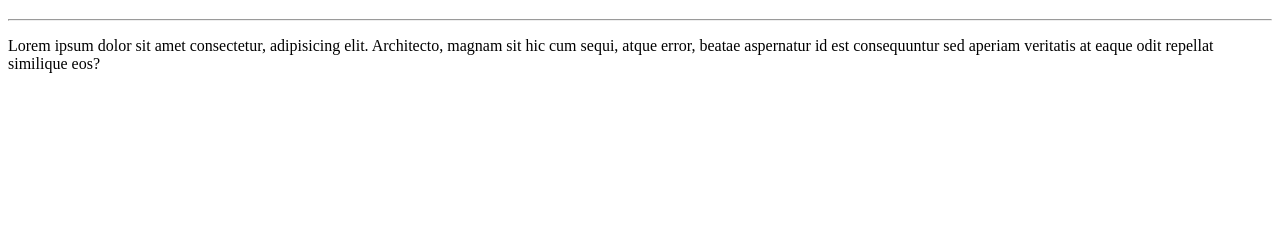
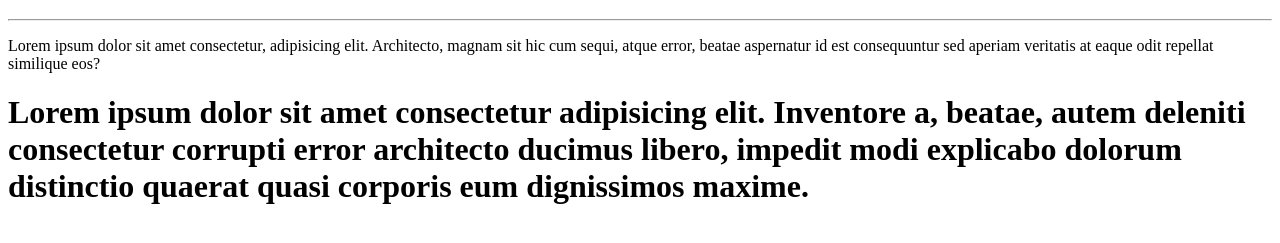
Before and after one commit to EmillyMiranda/Ola-Mundo, a plain HTML site: page index.html in a window 1280 px wide. Shown: the part 61-304 px from the top of the page. Drawn offline with Linux system fonts and the light colour scheme.

```diff
--- a/index.html
+++ b/index.html
@@ -10,5 +10,6 @@
     <h1>Olá,mundo!</h1>
     <hr>
     <p>Lorem ipsum dolor sit amet consectetur, adipisicing elit. Architecto, magnam sit hic cum sequi, atque error, beatae aspernatur id est consequuntur sed aperiam veritatis at eaque odit repellat similique eos?</p>
+    <h1>Lorem ipsum dolor sit amet consectetur adipisicing elit. Inventore a, beatae, autem deleniti consectetur corrupti error architecto ducimus libero, impedit modi explicabo dolorum distinctio quaerat quasi corporis eum dignissimos maxime.</h1>
 </body>
 </html>
```
